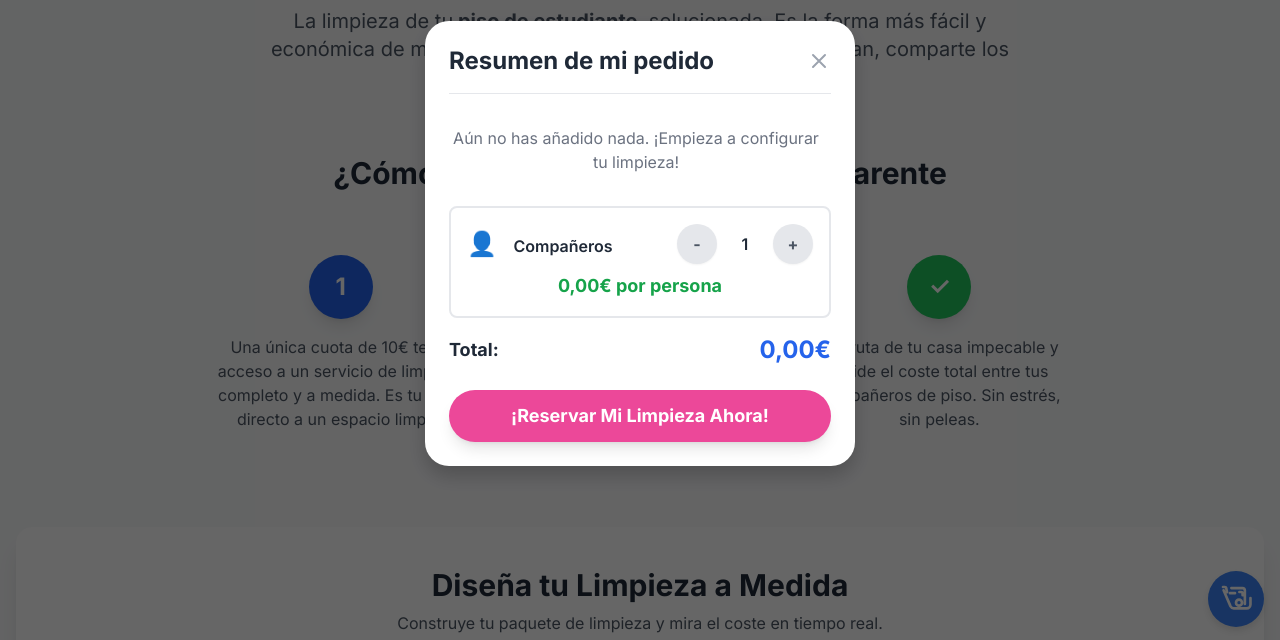
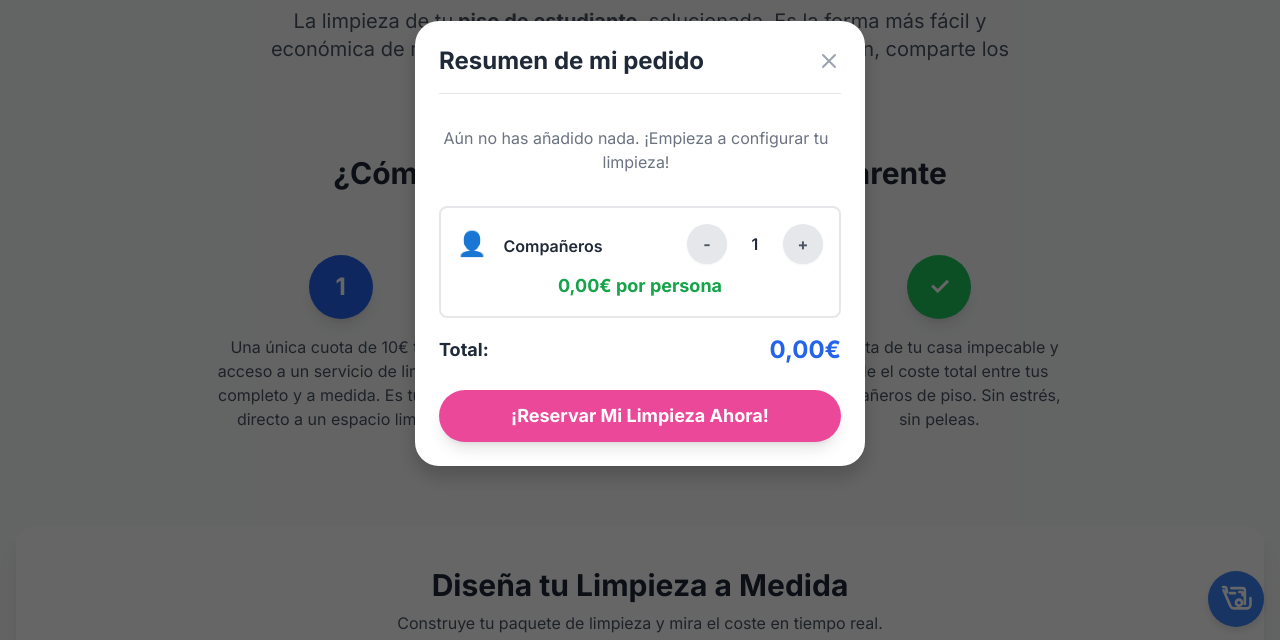
Before and after one commit to teechounamano/calculadora-limpieza10, a plain HTML site: page index.html in a window 1280 px wide. Both pictures are taken after a click on the button "Mostrar resumen de costes". Shown: the part 157-797 px from the top of the page. Drawn offline with nearby package versions, Linux system fonts and the light colour scheme.

Commit message:
Add files via upload

```diff
--- a/index.html
+++ b/index.html
@@ -205,7 +205,7 @@
             border-radius: 1.5rem;
             padding: 1.5rem;
             width: 90%;
-            max-width: 430px;
+            max-width: 450px;
             box-shadow: 0 10px 20px rgba(0, 0, 0, 0.2);
             transform: scale(0.9);
             transition: transform 0.3s cubic-bezier(0.175, 0.885, 0.32, 1.275);
```
